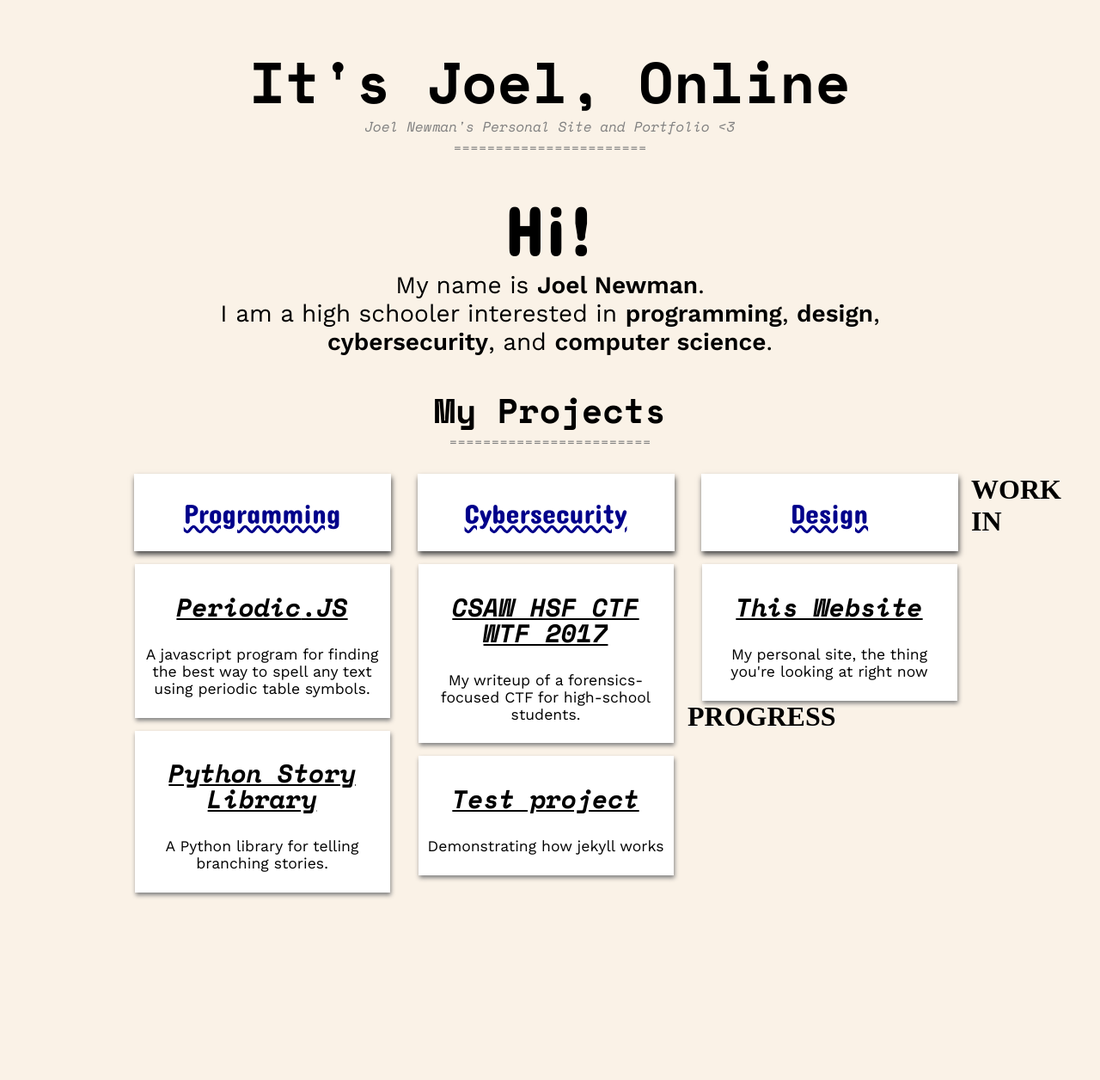
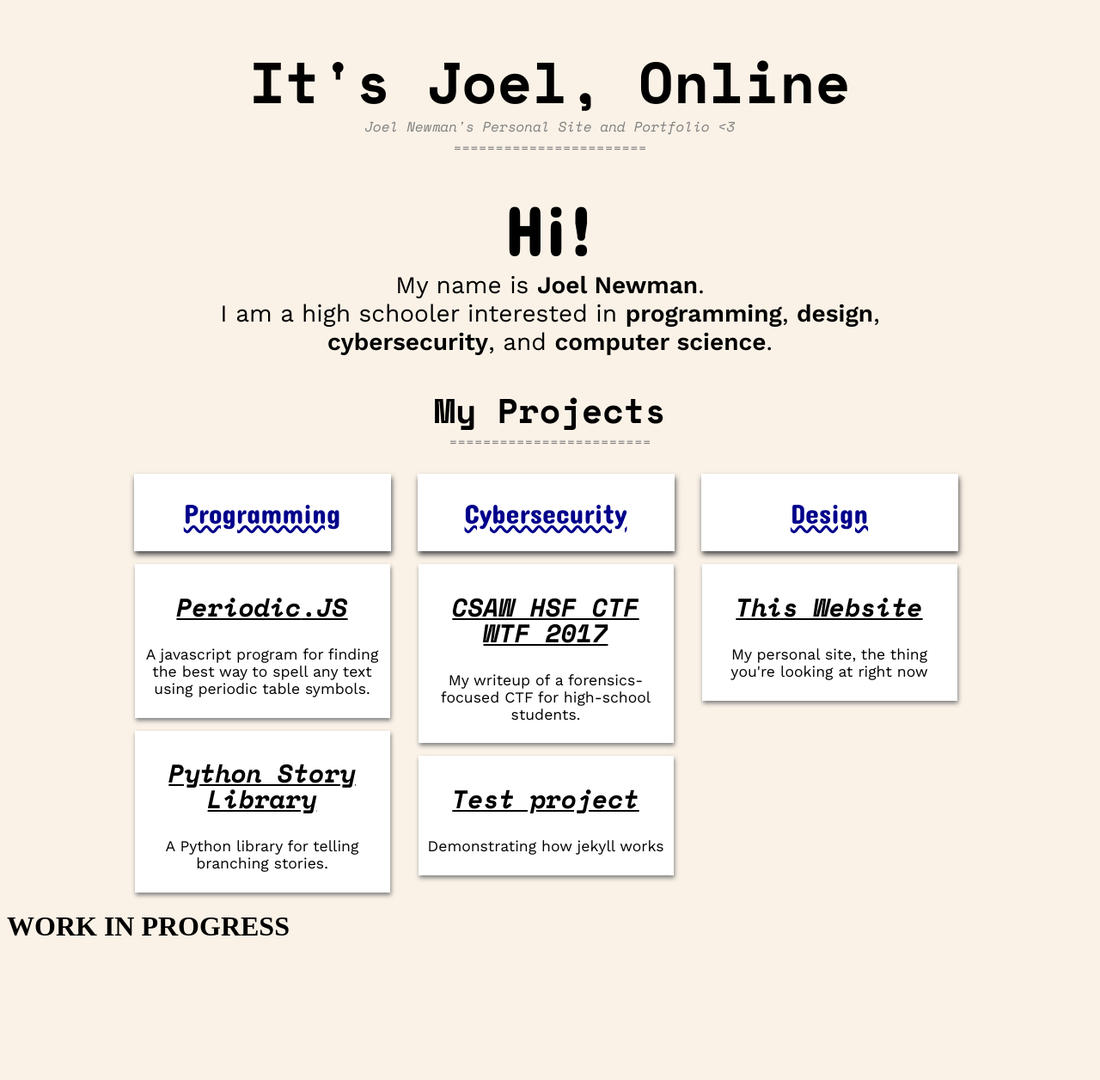
Before and after one commit to itsjoel/itsjoel.github.io, a Jekyll site: the page built from index.md, in a window 1280 px wide. Shown: the whole page at 86% size. Built offline with Jekyll 4.4.1, drawn with Linux system fonts in a browser that asks for light colours.

Commit message:
clearfix and beautify

```diff
--- a/_layouts/home.html
+++ b/_layouts/home.html
@@ -24,7 +24,7 @@
         </h2>
         <p class="underline">========================</p>
     </div>
-    <div id="layout-columns">
+    <div id="layout-columns" class="clearfix">
         {% for column-name in page.columns %}
         <div class="column">
             <div class="column-head">{{ column-name | capitalize }}</div>
--- a/assets/style/home.scss
+++ b/assets/style/home.scss
@@ -10,16 +10,17 @@ $font_family_3: "Work Sans", sans-serif;
 $font_family_4: "Space Mono", fantasy;
 $background_color_1: white;
 $background_color_2: transparent;
-
 body {
 	padding-bottom: 130px;
 	transition: 0.25s;
 }
+
 #website-header {
 	font-family: $font_family_1;
 	text-align: center;
 	padding-bottom: 7px;
 }
+
 #website-title {
 	font-family: $font_family_1;
 	font-size: calc(1em + 4vw);
@@ -27,6 +28,7 @@ body {
 	font-weight: 700;
 	margin-bottom: -25px;
 }
+
 .enthusiastic {
 	font-family: $font_family_2;
 	font-weight: 400;
@@ -34,6 +36,7 @@ body {
 	color: $color_1;
 	margin-top: -100vw;
 }
+
 #intro {
 	text-align: center;
 	display: block;
@@ -43,14 +46,17 @@ body {
 	max-width: 900px;
 	margin: auto;
 }
+
 #layout-columns {
 	max-width: 1000px;
 	margin: 0 auto;
 }
+
 .column {
 	width: 33%;
 	float: left;
 }
+
 .column-head {
 	color: $color_2;
 	display: block;
@@ -71,6 +77,13 @@ body {
 		box-shadow: 1.75px 6px 10px rgb(61, 61, 61);
 	}
 }
+
+.clearfix::after {
+	content: "";
+	clear: both;
+	display: table;
+}
+
 .project-card {
 	display: block;
 	text-align: center;
@@ -103,6 +116,7 @@ body {
 		word-wrap: break-word;
 	}
 }
+
 a {
 	div {
 		&:hover.project-card {
@@ -110,12 +124,14 @@ a {
 		}
 	}
 }
+
 h2 {
 	font-family: $font_family_4;
 	font-size: 2.5em;
 	text-align: center;
 	margin-bottom: -20px;
 }
+
 .underline {
 	text-align: center;
 }
@@ -123,6 +139,7 @@ h2 {
 strong {
 	font-weight: 600;
 }
+
 @media all and (max-width: 440px) {
 	#website-title {
 		font-size: 8vw;
```
